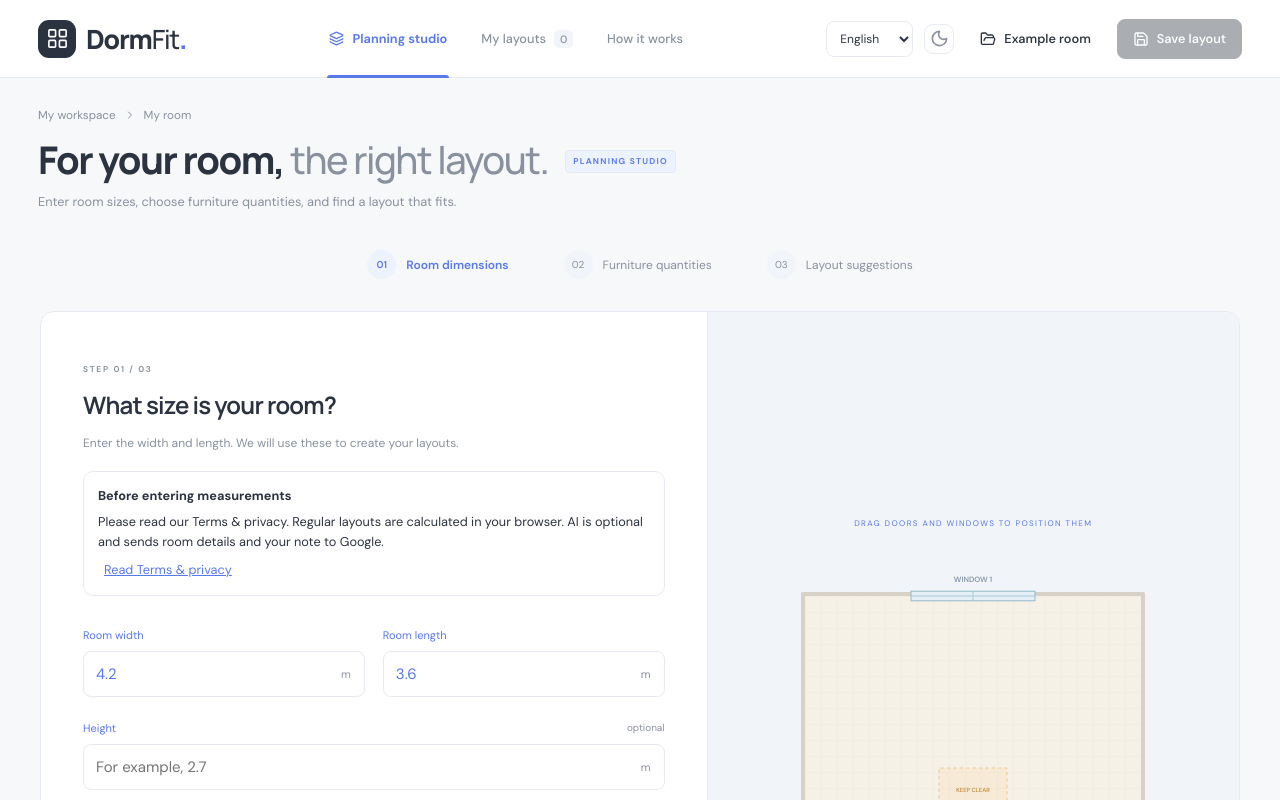
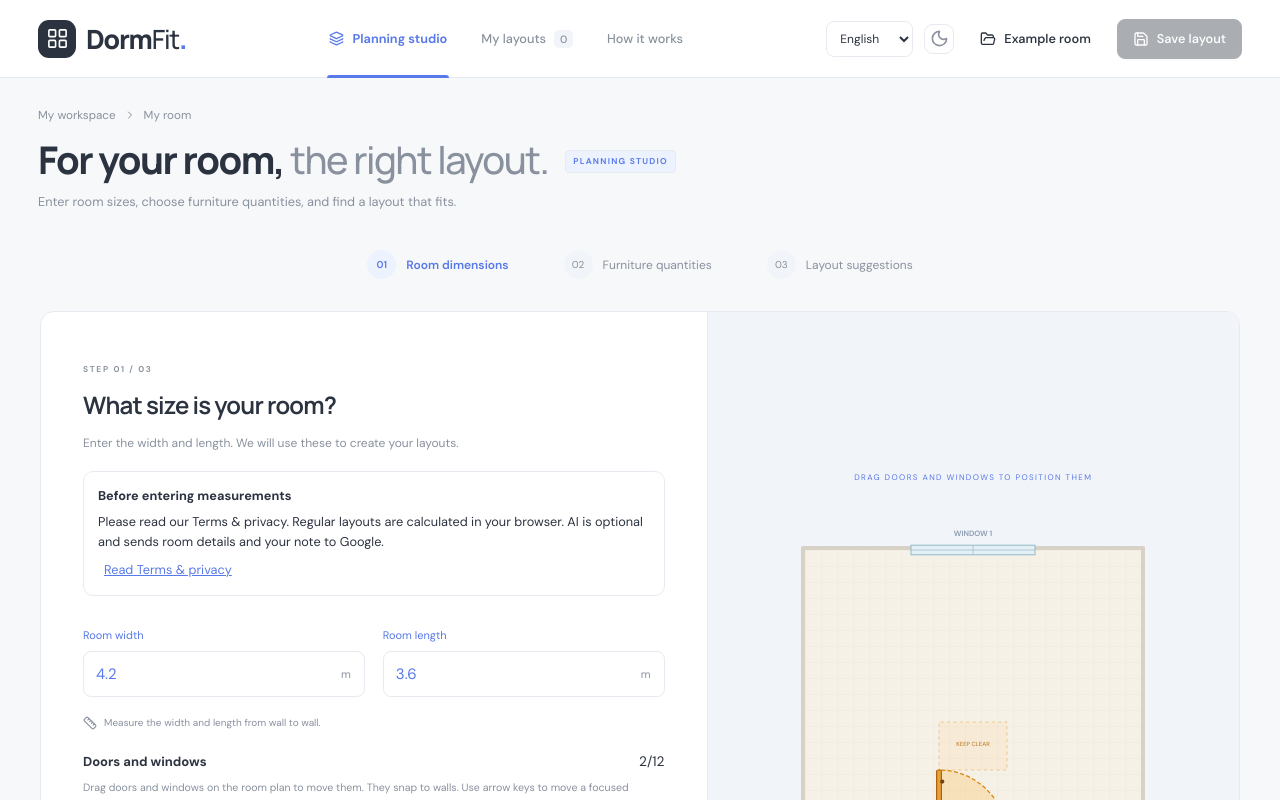
Before and after one commit to Musa12121/DormFit, a React (Vite) app: page / in a window 1280 px wide. Shown: the top 800 px of the page. Built offline with nearby package versions, Linux system fonts and the light colour scheme.

Commit message:
feat(room-setup): leave room height for a future update

```diff
--- a/src/components/RoomSetup.tsx
+++ b/src/components/RoomSetup.tsx
@@ -39,9 +39,6 @@ export default function RoomSetup({ project, busy, aiOptions, onAiOptionsChange,
   const [search, setSearch] = useState('');
   const [width, setWidth] = useState(String(project.room.width / 100));
   const [length, setLength] = useState(String(project.room.depth / 100));
-  const [height, setHeight] = useState(
-    project.room.height ? String(project.room.height / 100) : '',
-  );
   const [choices, setChoices] = useState(() =>
     getFurnitureRequests(project).map((request) => ({
       ...request,
@@ -79,7 +76,6 @@ export default function RoomSetup({ project, busy, aiOptions, onAiOptionsChange,
       window: measuredRoom.window,
     };
     delete room.height;
-    if (height !== '') room.height = Math.round(Number(height) * 100);
     const requests = choices.map((choice) => ({
       kind: choice.kind,
       count: choice.count,
@@ -154,25 +150,9 @@ export default function RoomSetup({ project, busy, aiOptions, onAiOptionsChange,
                   <span>{t("m")}</span>
                 </div>
               </label>
-              <label className="setup-input optional-height">{t("Height ")}<small>{t("optional")}</small>
-                <div>
-                  <input
-                    name="height"
-                    aria-label={t("Room height")}
-                    type="number"
-                    min="1.8"
-                    max="6"
-                    step="0.01"
-                    placeholder={t("For example, 2.7")}
-                    value={height}
-                    onChange={(event) => setHeight(event.target.value)}
-                  />
-                  <span>{t("m")}</span>
-                </div>
-              </label>
             </div>
             <p className="setup-hint">
-              <Ruler size={14} />{t("Measure wall to wall. Height does not change the floor layout.")}</p>
+              <Ruler size={14} />{t("Measure the width and length from wall to wall.")}</p>
             <OpeningEditor room={measuredRoom} onChange={setOpeningRoom} />
             {openingError && <p role="alert" className="form-error">{t(openingError)}</p>}
             <div className="setup-buttons">
@@ -318,7 +298,7 @@ export default function RoomSetup({ project, busy, aiOptions, onAiOptionsChange,
             <div className="summary-room">
               <Ruler size={15} />
               <span>
-                {t(width)} × {t(length)}{t(" m")}{t(height ? ` · h ${height} m` : '')}
+                {t(width)} × {t(length)}{t(" m")}
               </span>
             </div>
             {total > MAX_FURNITURE && (
--- a/src/setup.css
+++ b/src/setup.css
@@ -104,18 +104,6 @@
   color: var(--muted);
   padding-right: 13px;
   font-size: 11px;
-}
-.optional-height {
-  grid-column: 1 / -1;
-  position: relative;
-}
-.optional-height > small {
-  position: absolute;
-  right: 0;
-  top: 0;
-  color: var(--muted);
-  font-size: 10px;
-  font-weight: 400;
 }
 .setup-form > .setup-hint {
   font-size: 10px;
@@ -424,6 +412,15 @@
 .ai-insight p { margin: 6px 0 0; }
 .ai-insight ul { padding-left: 20px; margin: 9px 0 0; }
 .ai-fallback { background: var(--warm-soft); color: #997958; }
+.ai-partial-warning {
+  padding: 10px 12px;
+  border: 1px solid var(--warning);
+  border-radius: 7px;
+  background: var(--warm-soft);
+  color: var(--warning);
+  font-weight: 600;
+}
+.condition-unmet { color: var(--warning); font-weight: 600; }
 .ai-unmet, .ai-selection-note {
   padding: 10px 12px;
   margin-top: 12px;
```
Also changed, not shown: tests/browser.mjs (+5 -16 lines), 1 other file (tests, documents, lock files or other folders).
